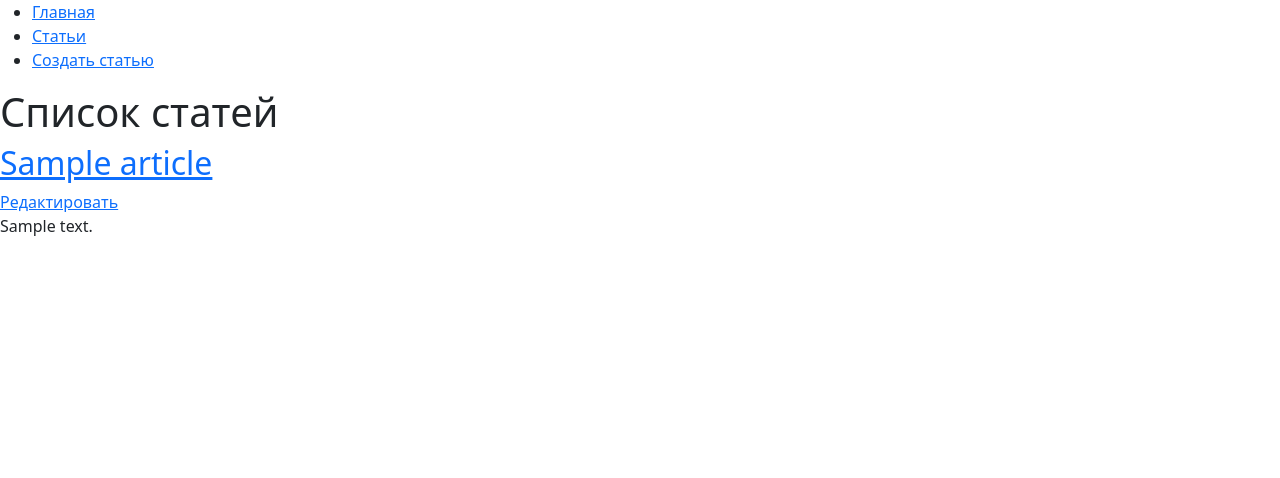
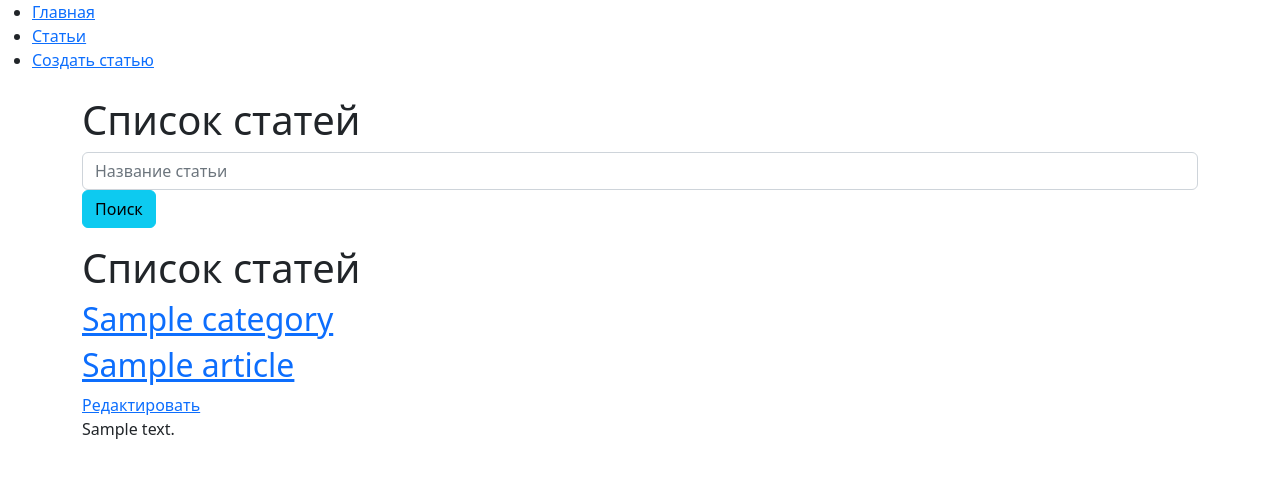
Before and after one commit to MatveiKhmyzov/hexlet-django-blog, a Django app: template hexlet_django_blog/article/templates/article/index.html in a window 1280 px wide. Shown: the top 478 px of the page. Run offline with Django 4.2, Linux system fonts and the light colour scheme; the template is opened without the code that fills it: most values are stand-ins (such as "Sample title", 1, 10 or a date in 2020).

Commit message:
Added search field for articles

```diff
--- a/hexlet_django_blog/article/templates/article/index.html
+++ b/hexlet_django_blog/article/templates/article/index.html
@@ -10,8 +10,20 @@
 		{% endfor %}
 		</div>
 	{% endif %}
+  <div class="container mt-4">
+    <h1>Список статей</h1>
+    <form class="form-inline mb-3" action="{% url 'article_list' %}" method="get">
+    <div class="form-group">
+      <input class="form-control" type="search" name="q" value="{{ query }}" placeholder="Название статьи">
+    </div>
+      <button class="btn btn-info" type="submit">Поиск</button>
+    </form>
   <h1>Список статей</h1>
       {% for article in articles %}
+      <h2><a class="link" href="{% url 'categories_detail' category.id %}">
+          {{ category.name }}
+      </a>
+      </h2>
         <div>
           <h2><a href="{% url 'show_article' id=article.id %}">{{ article.name }}</a></h2>
           <a href="{% url 'articles_update' id=article.id %}">Редактировать</a>
```
Also changed, not shown: hexlet_django_blog/article/views.py (+12 -2 lines).
